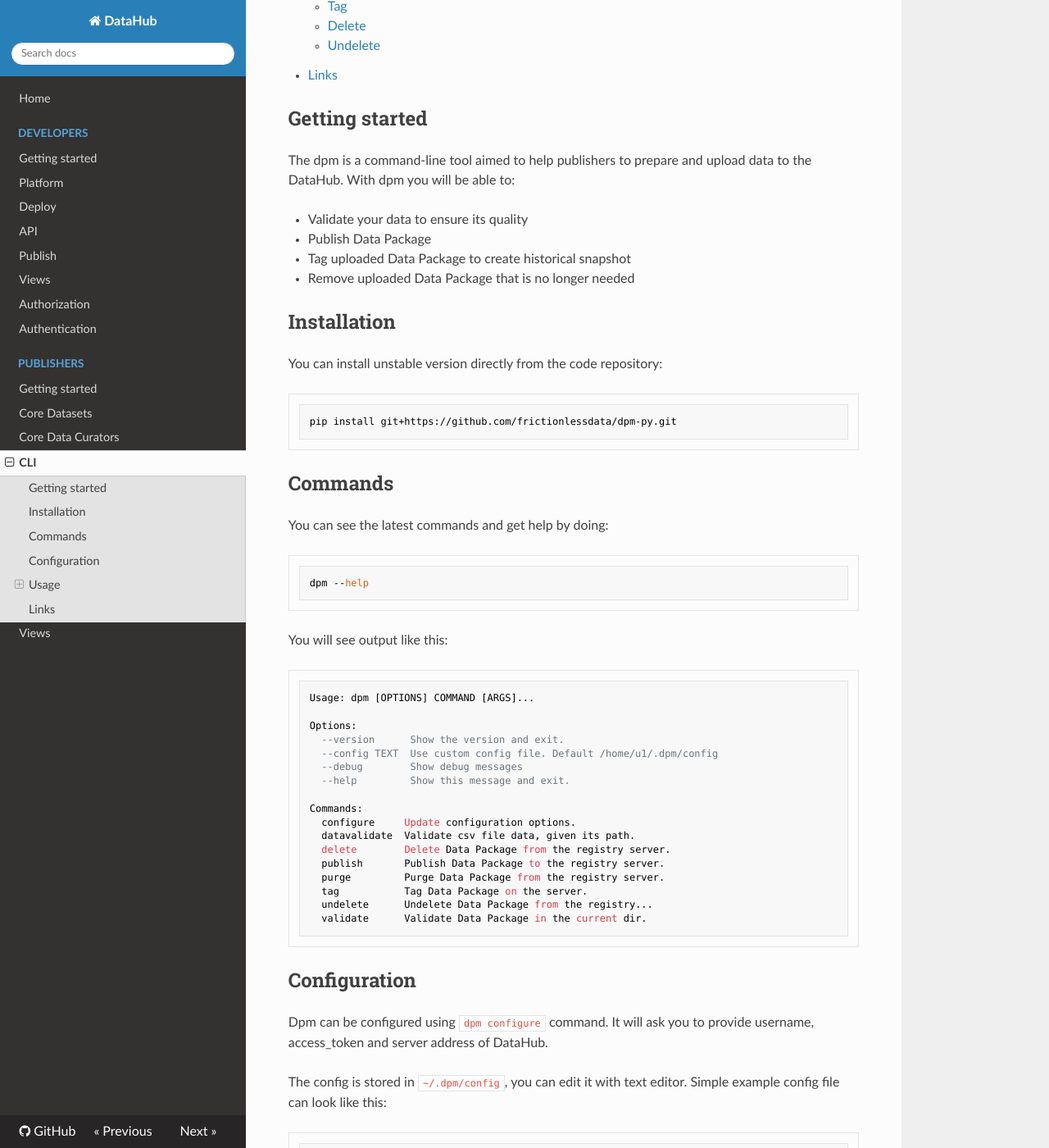
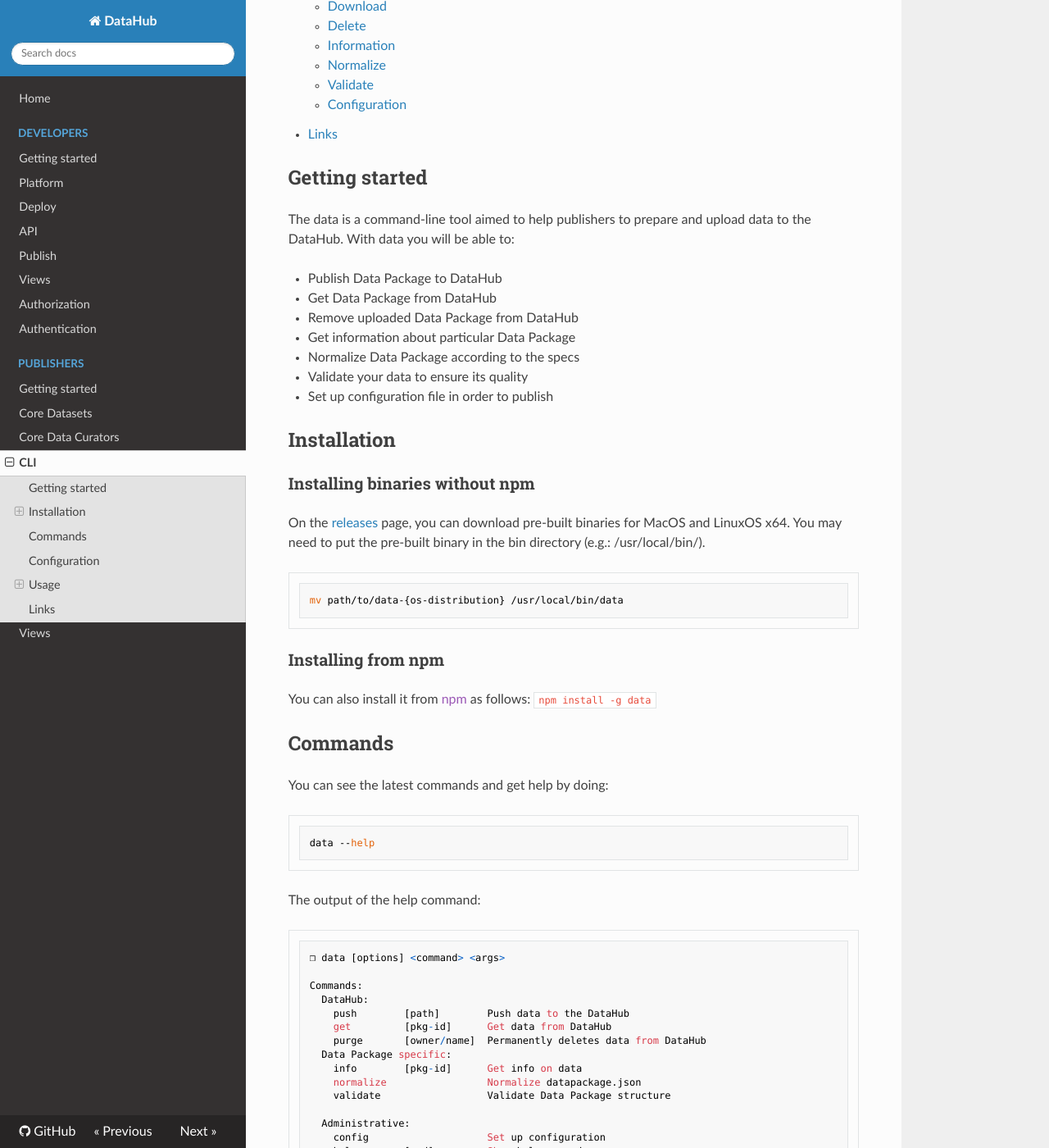
Before and after one commit to datopian/datahub-docs-tech, an MkDocs documentation site: the page built from docs/publishers/cli.md, in a window 1280 px wide and 1400 px high, scrolled down 320 px. Shown: the whole window at 82% size. Built offline with MkDocs 1.6.1, drawn with Linux system fonts in a browser that asks for light colours; nearby versions of some CDN libraries; a script that is not in the unit is left out; old or Windows-style settings are respelled for this version of MkDocs; some of the changed text lies outside the part shown.

Commit message:
[cli-docs][m]: updated page for new CLI and added instructions for in… (#49)
* [cli-docs][m]: updated page for new CLI and added instructions for installation - refs #48

* [fix][xs]: fixed requested changings and url - refs #48

````diff
--- a/docs/publishers/cli.md
+++ b/docs/publishers/cli.md
@@ -1,4 +1,4 @@
-# DPM: The Data Package Manager CLI
+# DATA: The Data Package Manager CLI
 
 - [Getting started](#getting-started)
 - [Installation](#installation)
@@ -6,64 +6,80 @@
 - [Configuration](#configuration)
 - [Usage](#usage)
     - [Publish](#publish)
-    - [Tag](#tag)
+    - [Download](#download)
     - [Delete](#delete)
-    - [Undelete](#undelete)
+    - [Information](#information)
+    - [Normalize](#normalize)
+    - [Validate](#validate)
+    - [Configuration](#configuration)
+
 - [Links](#links)
 
 ## Getting started
 
-The dpm is a command-line tool aimed to help publishers to prepare and upload data to the DataHub. With dpm you will be able to:
+The data is a command-line tool aimed to help publishers to prepare and upload data to the DataHub. With data you will be able to:
 
+* Publish Data Package to DataHub
+* Get Data Package from DataHub
+* Remove uploaded Data Package from DataHub
+* Get information about particular Data Package
+* Normalize Data Package according to the specs
 * Validate your data to ensure its quality
-* Publish Data Package
-* Tag uploaded Data Package to create historical snapshot
-* Remove uploaded Data Package that is no longer needed
+* Set up configuration file in order to publish
 
 ## Installation
 
-You can install unstable version directly from the code repository:
+### Installing binaries without npm
+
+On the [releases](https://github.com/datopian/datahub-cli/releases) page, you can download pre-built binaries for MacOS and LinuxOS x64. You may need to put the pre-built binary in the bin directory (e.g.: /usr/local/bin/).
 
 ```bash
-pip install git+https://github.com/frictionlessdata/dpm-py.git
+mv path/to/data-{os-distribution} /usr/local/bin/data
 ```
+
+### Installing from npm
+
+You can also install it from [npm]() as follows:
+`npm install -g data`
 
 ## Commands
 
 You can see the latest commands and get help by doing:
 
 ```bash
-dpm --help
+data --help
 ```
 
-You will see output like this:
+The output of the help command:
 
 ```bash
-Usage: dpm [OPTIONS] COMMAND [ARGS]...
+❒ data [options] <command> <args>
+
+Commands:
+  DataHub:
+    push        [path]        Push data to the DataHub
+    get         [pkg-id]      Get data from DataHub
+    purge       [owner/name]  Permanently deletes data from DataHub
+  Data Package specific:
+    info        [pkg-id]      Get info on data
+    normalize                 Normalize datapackage.json
+    validate                  Validate Data Package structure
+
+  Administrative:
+    config                    Set up configuration
+    help        [cmd]         Show help on cmd
 
 Options:
-  --version      Show the version and exit.
-  --config TEXT  Use custom config file. Default /home/u1/.dpm/config
-  --debug        Show debug messages
-  --help         Show this message and exit.
+-h, --help              Output usage information
+-v, --version           Output the version
 
-Commands:
-  configure     Update configuration options.
-  datavalidate  Validate csv file data, given its path.
-  delete        Delete Data Package from the registry server.
-  publish       Publish Data Package to the registry server.
-  purge         Purge Data Package from the registry server.
-  tag           Tag Data Package on the server.
-  undelete      Undelete Data Package from the registry...
-  validate      Validate Data Package in the current dir.
 ```
 
 ## Configuration
 
-Dpm can be configured using `dpm configure` command. It will ask you
-to provide username, access_token and server address of DataHub.
+Data can be configured using `data config[ure]` command. It will ask you to provide a username, secretToken, server and bitStore addresses of DataHub.
 
-The config is stored in `~/.dpm/config`, you can edit it with text editor.
+The config is stored in `~/.datahub/config`, you can edit it with text editor.
 Simple example config file can look like this:
 
 ```
@@ -80,42 +96,57 @@
 run:
 
 ```bash
-dpm publish
+data push
 ```
 
-If your configured *username* and *access_token* are correct, dpm will
-upload datapackage.json and all relevant resources to the registry server.
+If your configured *username* and *secretToken* are correct, data will
+upload datapackage.json and all relevant resources to the DataHub server.
 
-### Tag
+### Get
 
-To create historical snapshot of your data, you can tag previously uploaded datapackage on the server. Use `dpm tag` command:
-
+To get Data Package run the following command:
 ```bash
-cd datapackage-dir
-dpm tag v1.1
+data get <publisher>/<package>
 ```
-This will copy the latest version of the Data Package to a separate location in the BitStore. This way you will be able keep a copy of your Data Package at this particular point in time.
+New Data Package will be downloaded into current working directory.
 
 ### Delete
 
-You have two choices: delete Data Package completely from the server (`purge`) or make the datapackage invisible to everyone except you (`delete`). You can use `dpm purge` and `dpm delete` accordingly:
+To delete permanently Data Package from DataHub, you can use `dpm purge` command:
 
 ```bash
-cd datapackage-dir
-dpm delete
-# or purge it completely
-dpm purge
+data purge
 ```
 
-### Undelete
+### Information
 
-You can restore your Data Package using `undelete` command.
+You can get information about particular Data Package
 
 ```bash
-dpm undelete
+data info
 ```
-Note that this only works on packages with soft delete (`dpm delete`), you can not undelete ones with hard delete (`dpm purge`)
+
+### Normalize
+
+To normalize Data Package descriptor according to the specs
+
+```bash
+data norm[alize] [path]
+```
+### Validate
+
+To validate Data Package descriptor against schema
+
+```bash
+data validate [path | URL]
+```
+### Configuration
+
+To set up configuration file:
+```bash
+data config[ure]
+```
 
 ## Links
 
-- [Code repo](https://github.com/frictionlessdata/dpm-py)
+- [Code repo](https://github.com/datahq/datahub-cli)
````
